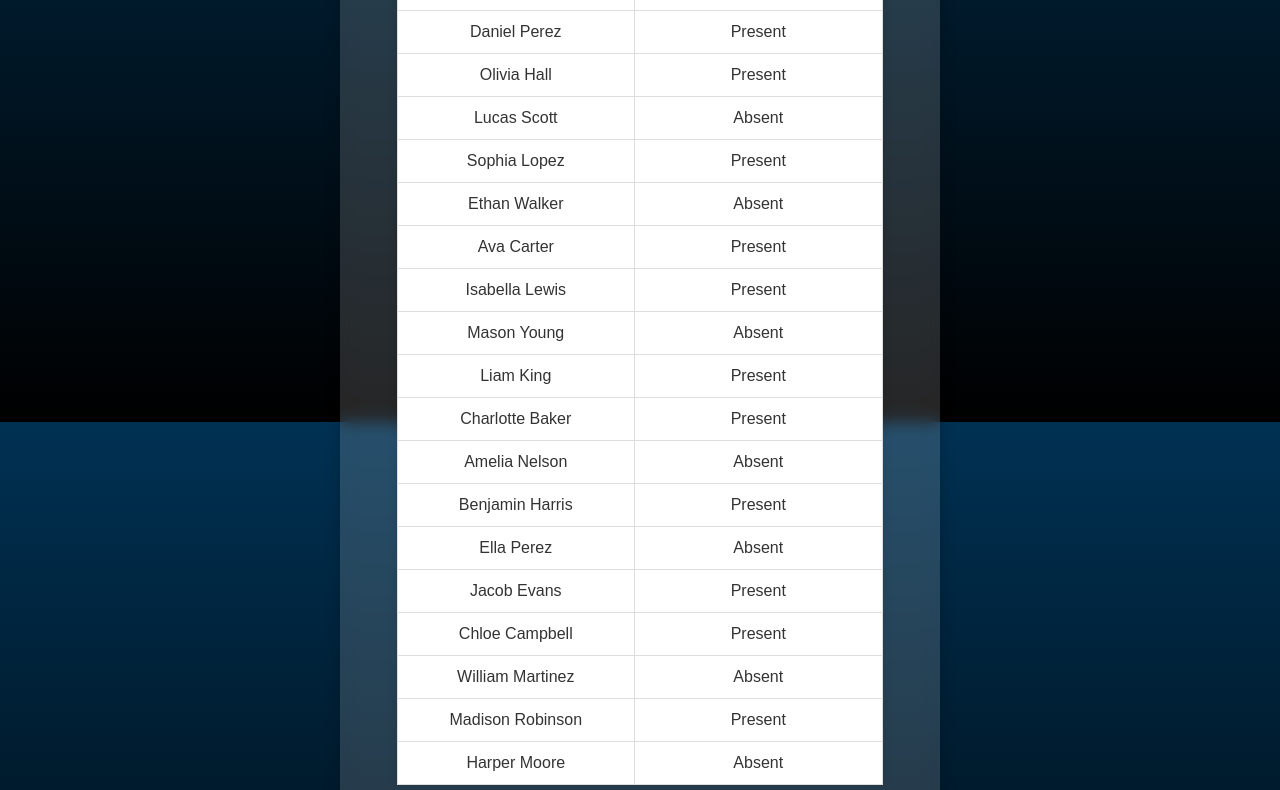
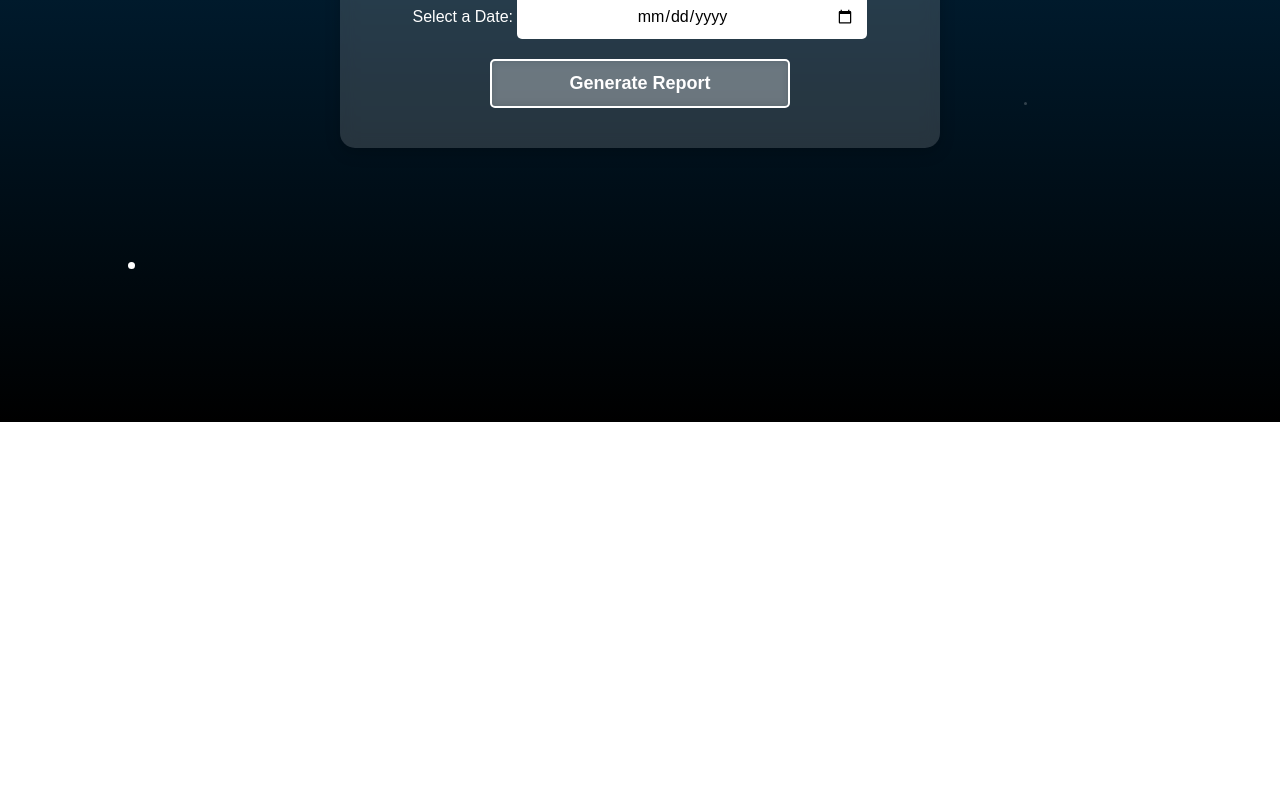
Before and after one commit to Debajitgithub/SHIKSHA_demo, a plain HTML site: page datewise-attendance.html in a window 1280 px wide. Shown: the part 378-1168 px from the top of the page. After the commit the page ends 800 px from the top, so only its background shows below. Drawn offline with Linux system fonts and the light colour scheme.

Commit message:
Update datewise-attendance.html

```diff
--- a/datewise-attendance.html
+++ b/datewise-attendance.html
@@ -7,106 +7,128 @@
     <link rel="stylesheet" href="styles.css">
 </head>
 <body>
+    <div class="twinkling-dots">
+        <div class="dot"></div>
+        <div class="dot"></div>
+        <div class="dot"></div>
+        <div class="dot"></div>
+        <div class="dot"></div>
+        <div class="dot"></div>
+        <div class="dot"></div>
+        <div class="dot"></div>
+    </div>
     <div class="wrapper">
         <h1>Datewise Attendance</h1>
+        <label for="attendance-date">Select a Date:</label>
         <input type="date" id="attendance-date" name="attendance-date">
-        <button onclick="generateCSV()">Download Attendance Report</button>
+        <button onclick="generateReport()">Generate Report</button>
 
+        <div id="report-section" style="display: none;">
+            <h2>Attendance Report for <span id="selected-date"></span></h2>
             <table>
                 <thead>
                     <tr>
+                        <th>Roll Number</th>
                         <th>Student Name</th>
                         <th>Attendance Status</th>
                     </tr>
                 </thead>
                 <tbody id="attendance-table-body">
-                <!-- Placeholder attendance rows -->
-                <!-- Will be populated dynamically -->
+                    <!-- Attendance data will be dynamically inserted here -->
                 </tbody>
             </table>
+            <button onclick="downloadCSV()">Download CSV</button>
+        </div>
     </div>
 
     <script>
-        // Example student data (you can modify this or dynamically fetch it)
+        // Generate roll numbers HITK_001 to HITK_030
         const students = [
-            { name: "John Doe", status: "Present" },
-            { name: "Jane Smith", status: "Absent" },
-            { name: "Ali Khan", status: "Present" },
-            { name: "Samantha Brown", status: "Present" },
-            { name: "Charlie Wilson", status: "Absent" },
-            { name: "Emily Davis", status: "Present" },
-            { name: "Michael Johnson", status: "Present" },
-            { name: "Sarah White", status: "Absent" },
-            { name: "David Clark", status: "Present" },
-            { name: "Emma Adams", status: "Absent" },
-            { name: "James Martinez", status: "Present" },
-            { name: "Mia Lee", status: "Absent" },
-            { name: "Daniel Perez", status: "Present" },
-            { name: "Olivia Hall", status: "Present" },
-            { name: "Lucas Scott", status: "Absent" },
-            { name: "Sophia Lopez", status: "Present" },
-            { name: "Ethan Walker", status: "Absent" },
-            { name: "Ava Carter", status: "Present" },
-            { name: "Isabella Lewis", status: "Present" },
-            { name: "Mason Young", status: "Absent" },
-            { name: "Liam King", status: "Present" },
-            { name: "Charlotte Baker", status: "Present" },
-            { name: "Amelia Nelson", status: "Absent" },
-            { name: "Benjamin Harris", status: "Present" },
-            { name: "Ella Perez", status: "Absent" },
-            { name: "Jacob Evans", status: "Present" },
-            { name: "Chloe Campbell", status: "Present" },
-            { name: "William Martinez", status: "Absent" },
-            { name: "Madison Robinson", status: "Present" },
-            { name: "Harper Moore", status: "Absent" }
+            { roll: "HITK_001", name: "Aarav Sharma" },
+            { roll: "HITK_002", name: "Vihaan Gupta" },
+            { roll: "HITK_003", name: "Rohan Iyer" },
+            { roll: "HITK_004", name: "Arjun Nair" },
+            { roll: "HITK_005", name: "Karthik Reddy" },
+            { roll: "HITK_006", name: "Aditya Verma" },
+            { roll: "HITK_007", name: "Siddharth Choudhury" },
+            { roll: "HITK_008", name: "Aniket Joshi" },
+            { roll: "HITK_009", name: "Rajiv Menon" },
+            { roll: "HITK_010", name: "Manish Tiwari" },
+            { roll: "HITK_011", name: "Nishant Singh" },
+            { roll: "HITK_012", name: "Pranav Kulkarni" },
+            { roll: "HITK_013", name: "Harsh Venkatesh" },
+            { roll: "HITK_014", name: "Saurav Bhatnagar" },
+            { roll: "HITK_015", name: "Devansh Kapoor" },
+            { roll: "HITK_016", name: "Ananya Rao" },
+            { roll: "HITK_017", name: "Ishita Desai" },
+            { roll: "HITK_018", name: "Riya Ghosh" },
+            { roll: "HITK_019", name: "Tanisha Malhotra" },
+            { roll: "HITK_020", name: "Pooja Agarwal" },
+            { roll: "HITK_021", name: "Simran Mehta" },
+            { roll: "HITK_022", name: "Kavya Bansal" },
+            { roll: "HITK_023", name: "Sneha Pillai" },
+            { roll: "HITK_024", name: "Aditi Mishra" },
+            { roll: "HITK_025", name: "Nisha Saxena" },
+            { roll: "HITK_026", name: "Priya Bhattacharya" },
+            { roll: "HITK_027", name: "Meenal Srivastava" },
+            { roll: "HITK_028", name: "Shreya Patil" },
+            { roll: "HITK_029", name: "Sanjana Bose" },
+            { roll: "HITK_030", name: "Trisha Mukherjee" }
         ];
 
-        // Display student attendance in the table
-        function displayAttendance() {
+        function generateReport() {
+            const dateInput = document.getElementById('attendance-date').value;
+            if (!dateInput) {
+                alert("Please select a date first.");
+                return;
+            }
+
+            document.getElementById('selected-date').innerText = dateInput;
+            document.getElementById('report-section').style.display = "block";
+
             const tableBody = document.getElementById('attendance-table-body');
-            tableBody.innerHTML = '';  // Clear table before adding new data
+            tableBody.innerHTML = "";  // Clear previous data
+
             students.forEach(student => {
                 const row = document.createElement('tr');
+                const rollCell = document.createElement('td');
                 const nameCell = document.createElement('td');
                 const statusCell = document.createElement('td');
+
+                rollCell.textContent = student.roll;
                 nameCell.textContent = student.name;
-                statusCell.textContent = student.status;
+                statusCell.textContent = Math.random() > 0.2 ? "Present" : "Absent"; // 80% present, 20% absent
+
+                row.appendChild(rollCell);
                 row.appendChild(nameCell);
                 row.appendChild(statusCell);
                 tableBody.appendChild(row);
             });
         }
 
-        // Function to generate CSV file for download
-        function generateCSV() {
-            // Get the selected date
-            const date = document.getElementById('attendance-date').value;
-            if (!date) {
-                alert('Please select a date');
+        function downloadCSV() {
+            const dateInput = document.getElementById('attendance-date').value;
+            if (!dateInput) {
+                alert("Please generate the report first.");
                 return;
             }
 
-            // Prepare CSV data
-            const headers = ['Student Name', 'Attendance Status'];
-            const csvRows = [headers.join(',')];
+            const headers = ["Roll Number", "Student Name", "Attendance Status"];
+            const csvRows = [headers.join(",")];
 
-            students.forEach(student => {
-                csvRows.push([student.name, student.status].join(','));
+            document.querySelectorAll("#attendance-table-body tr").forEach(row => {
+                const cols = row.querySelectorAll("td");
+                const rowData = [cols[0].textContent, cols[1].textContent, cols[2].textContent];
+                csvRows.push(rowData.join(","));
             });
 
-            // Create CSV content
-            const csvContent = csvRows.join('\n');
-
-            // Create a downloadable link
-            const hiddenElement = document.createElement('a');
-            hiddenElement.href = 'data:text/csv;charset=utf-8,' + encodeURI(csvContent);
-            hiddenElement.target = '_blank';
-            hiddenElement.download = `attendance_report_${date}.csv`;
+            const csvContent = csvRows.join("\n");
+            const hiddenElement = document.createElement("a");
+            hiddenElement.href = "data:text/csv;charset=utf-8," + encodeURI(csvContent);
+            hiddenElement.target = "_blank";
+            hiddenElement.download = `attendance_report_${dateInput}.csv`;
             hiddenElement.click();
         }
-
-        // Initialize attendance display
-        displayAttendance();
     </script>
 </body>
 </html>
```
Lines whose indentation alone changed are shown as unchanged.
